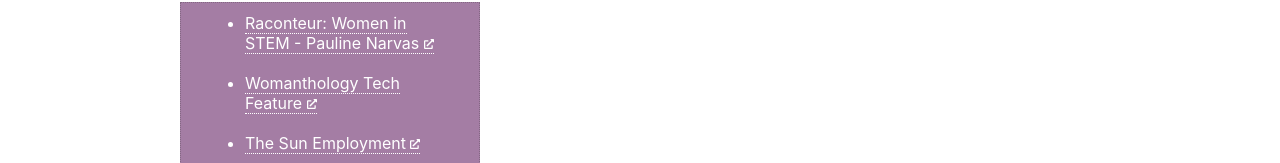
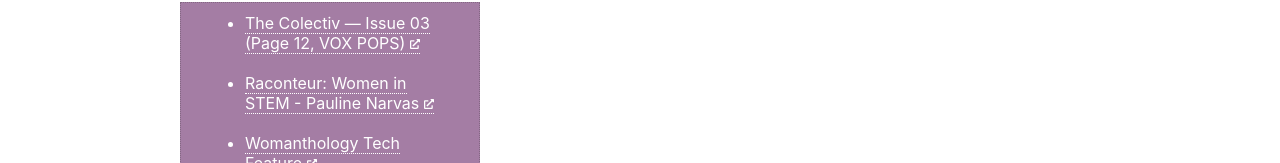
Before and after one commit to pawlean/nextpn, a Next.js app: page / in a window 1280 px wide. Both pictures are taken after a click on the element 330 px from the left and 7447 px from the top of the page. Shown: the part 7456-7619 px from the top of the page. Built offline with nearby package versions, Linux system fonts and the light colour scheme.

Commit message:
Add vox pops issue

```diff
--- a/components/features.js
+++ b/components/features.js
@@ -30,6 +30,11 @@ function Features() {
           {show && (
             <div className="InterviewBlock">
               {[
+                {
+                  title: "The Colectiv — Issue 03 (Page 12, VOX POPS)",
+                  link:
+                    "https://www.flipsnack.com/jbcoleuk/the-colectiv-issue-03.html",
+                },
                 {
                   title: "Raconteur: Women in STEM - Pauline Narvas",
                   link:
```
